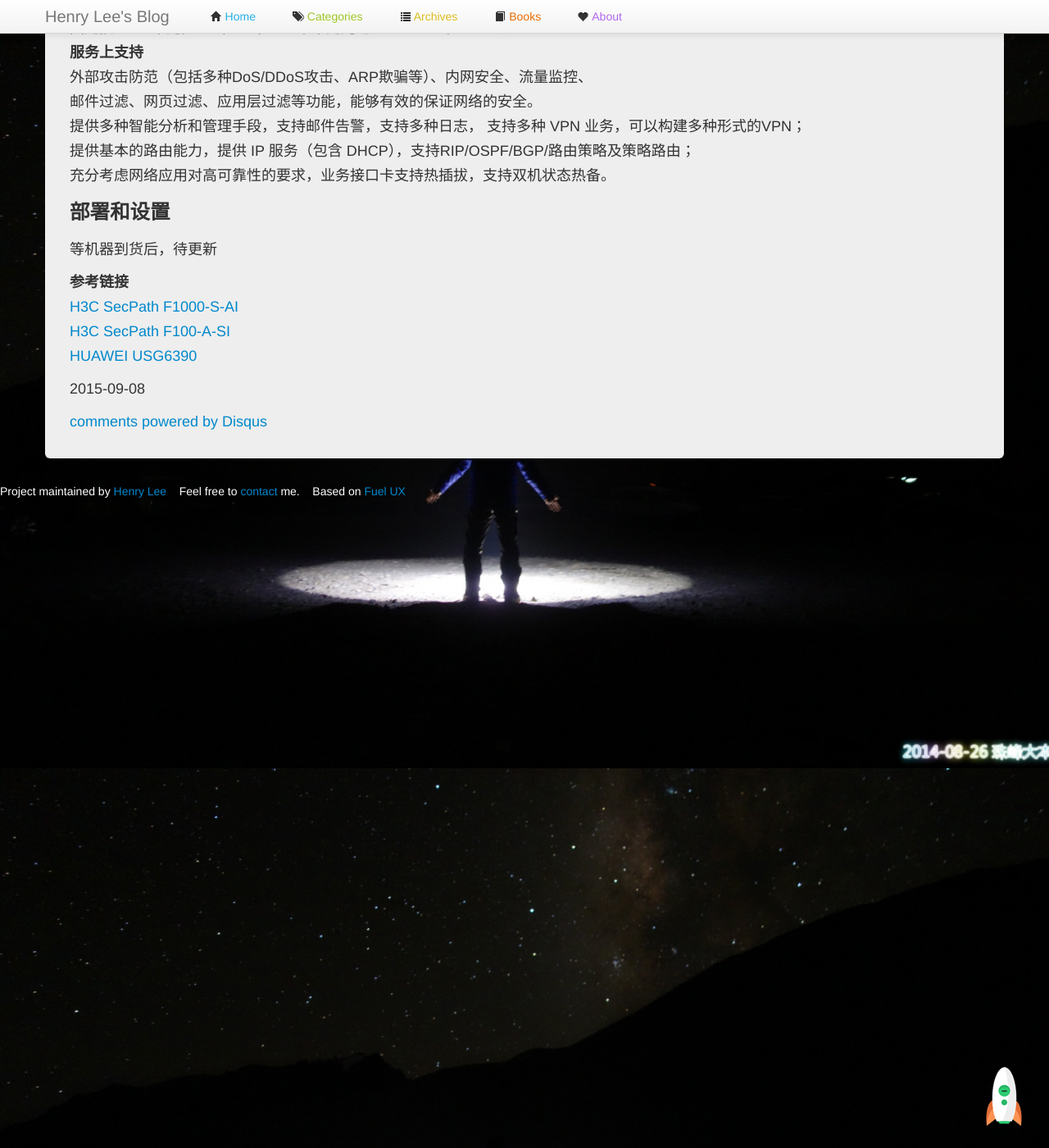
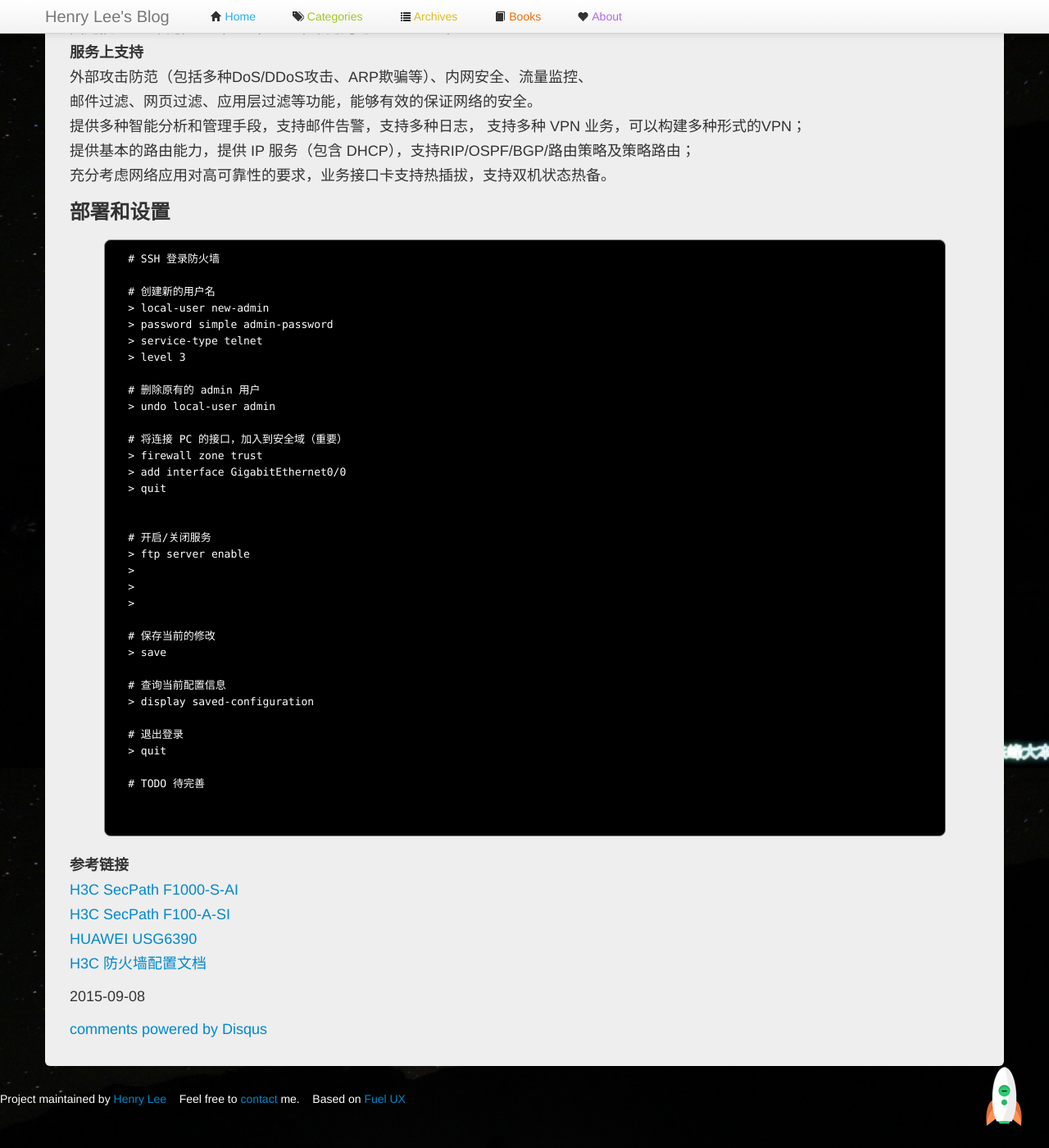
Before and after one commit to manageyp/manageyp.github.com, a Jekyll site: the page built from _posts/2015-09-08-compare-the-features-between-h3c-and-huawei-hardware-firewalls.html, in a window 1280 px wide and 1400 px high, scrolled down 863 px. Shown: the whole window at 82% size. Built offline with Jekyll 4.4.1, drawn with Linux system fonts in a browser that asks for light colours; comment, search, counter and statistics services are not loaded.

Commit message:
[Change] ruijie switch and h3c firewall configure command line

```diff
--- a/_posts/2015-09-08-compare-the-features-between-h3c-and-huawei-hardware-firewalls.html
+++ b/_posts/2015-09-08-compare-the-features-between-h3c-and-huawei-hardware-firewalls.html
@@ -54,11 +54,49 @@ record_on: 2015-09-08
 </p>
 
 <h3>部署和设置</h3>
-<p>等机器到货后，待更新</p>
+<p>
+  <pre class="prettyprint lang-html">
+  # SSH 登录防火墙
+
+  # 创建新的用户名
+  > local-user new-admin
+  > password simple admin-password
+  > service-type telnet
+  > level 3
+
+  # 删除原有的 admin 用户
+  > undo local-user admin
+
+  # 将连接 PC 的接口，加入到安全域（重要）
+  > firewall zone trust
+  > add interface GigabitEthernet0/0
+  > quit
+
+
+  # 开启/关闭服务
+  > ftp server enable
+  >
+  >
+  >
+
+  # 保存当前的修改
+  > save
+
+  # 查询当前配置信息
+  > display saved-configuration
+
+  # 退出登录
+  > quit
+
+  # TODO 待完善
+
+  </pre>
+</p>
 
 <p>
   <b>参考链接</b><br />
   <a href="https://item.taobao.com/item.htm?id=40121511067" target="_blank">H3C SecPath F1000-S-AI</a><br />
   <a href="http://item.jd.com/1713618767.html" target="_blank">H3C SecPath F100-A-SI</a><br />
-  <a href="http://item.jd.com/1493413564.html" target="_blank">HUAWEI USG6390</a>
+  <a href="http://item.jd.com/1493413564.html" target="_blank">HUAWEI USG6390</a><br />
+  <a href="http://www.doc88.com/p-1456540058527.html" target="_blank">H3C 防火墙配置文档</a>
 </p>
```
Also changed, not shown: _posts/2015-10-03-ruijie-switches-configuration-commands.html (+9 -1 lines).
